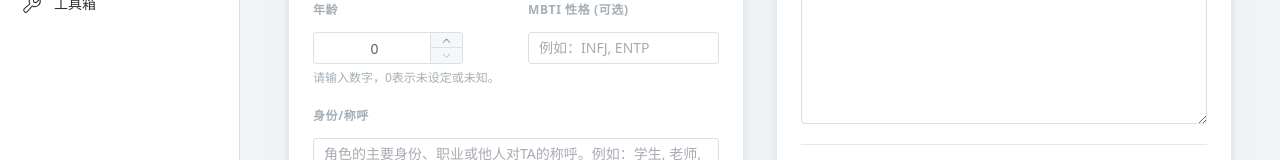
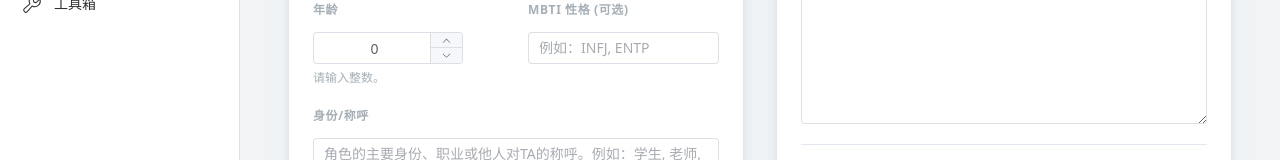
Before and after one commit to awaae001/st_cardplus, a Vue app: page /card in a window 1280 px wide. Shown: the part 360-520 px from the top of the page. Built offline with nearby package versions, Linux system fonts and the light colour scheme.

Commit message:
Update BasicInfo.vue

```diff
--- a/src/components/charcard/BasicInfo.vue
+++ b/src/components/charcard/BasicInfo.vue
@@ -61,10 +61,12 @@
           <el-input-number
             v-model="localForm.age"
             controls-position="right"
-            :min="0" :max="9999" :precision="0"
+            :min="-Infinity"
+            :max="Infinity"
+            :precision="0"
             class="w-full" placeholder="角色年龄"
           />
-          <p class="form-help-text">请输入数字，0表示未设定或未知。</p>
+          <p class="form-help-text">请输入整数。</p>
         </el-form-item>
 
         <el-form-item class="mb-0" v-if="'mbti' in localForm && localForm.mbti !== undefined">
@@ -94,7 +96,7 @@
 </template>
 
 <script setup lang="ts">
-import { ref, watch, defineProps, defineEmits, computed } from 'vue'; // Added computed for mbti display logic
+import { ref, watch, defineProps, defineEmits } from 'vue';
 import { ElInput, ElSelect, ElOption, ElInputNumber, ElForm, ElFormItem } from 'element-plus';
 import { Icon } from '@iconify/vue';
 
@@ -105,7 +107,7 @@ interface BasicInfoForm {
   customGender: string;
   age: number;
   identity: string;
-  mbti?: string; // Changed to optional
+  mbti?: string;
 }
 
 const props = defineProps<{
@@ -126,13 +128,4 @@ watch(localForm, (newVal) => {
   emit('update:form', { ...newVal });
 }, { deep: true });
 
-// If you want to ensure mbti is always part of the emitted object even if undefined:
-// watch(localForm, (newVal) => {
-//   const formToEmit: BasicInfoForm = {
-//     ...newVal,
-//     mbti: newVal.mbti ?? undefined, // Ensure mbti key exists
-//   };
-//   emit('update:form', formToEmit);
-// }, { deep: true });
-
 </script>
```
